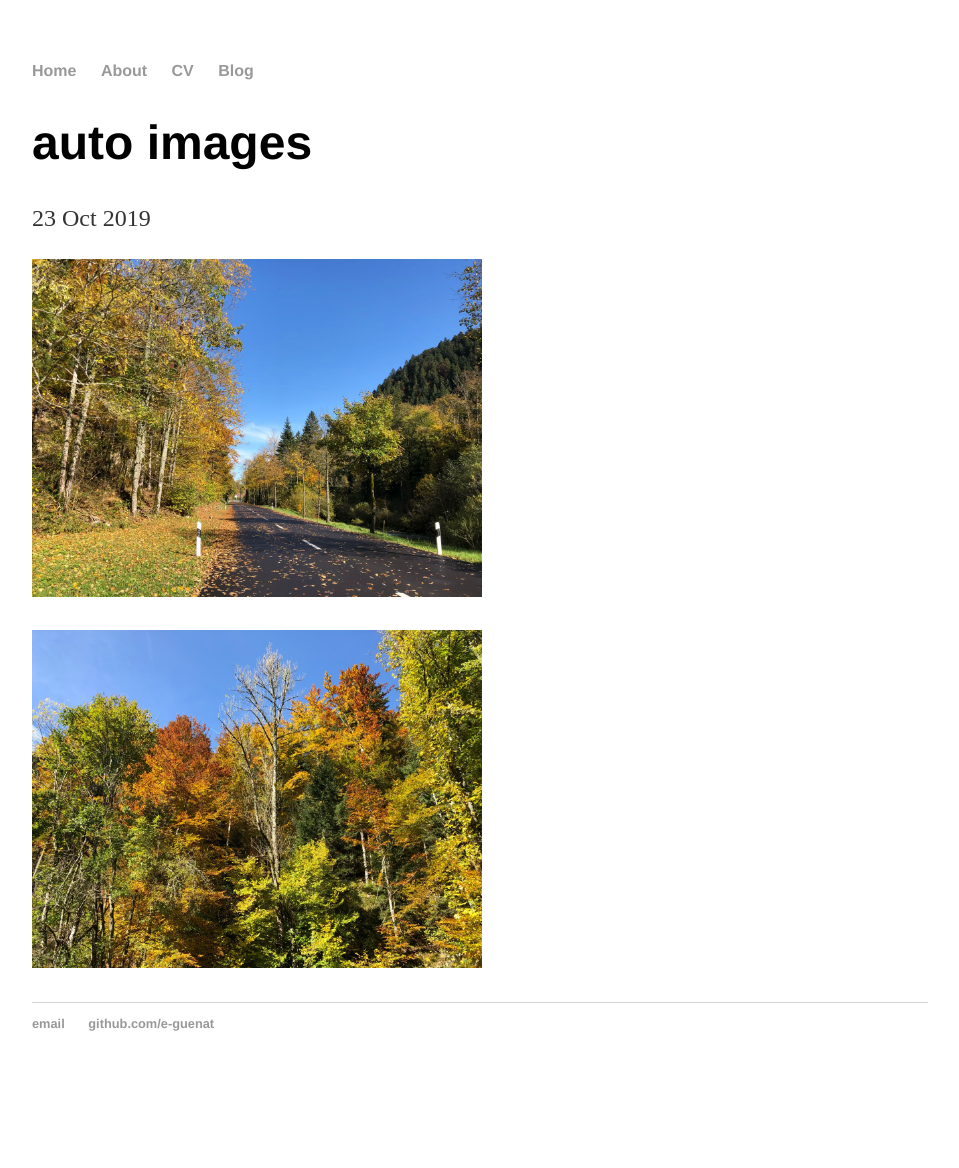
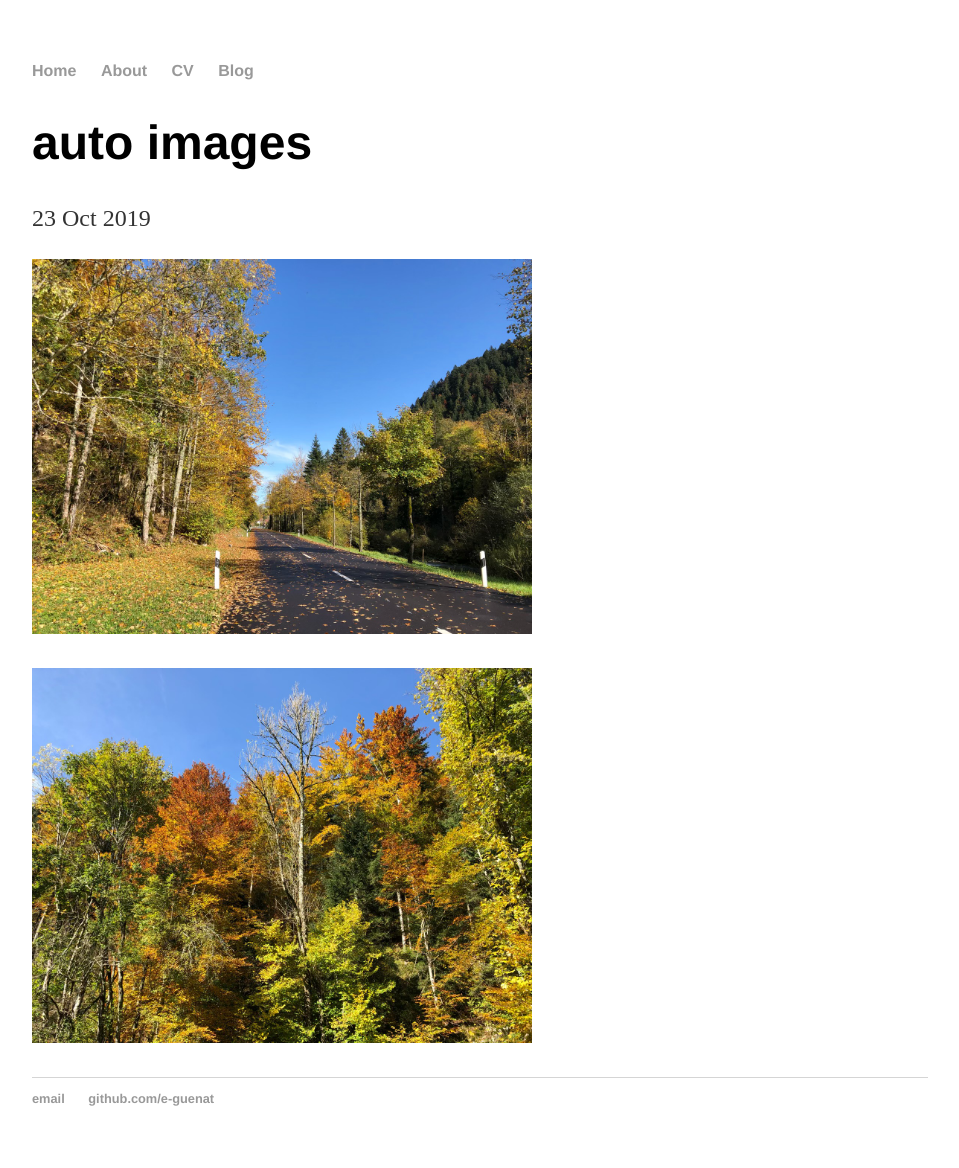
Before and after one commit to e-guenat/e-guenat.github.io, a Jekyll site: the page built from _posts/2019-10-23-latest.md, in a window 1280 px wide. Shown: the whole page, without its empty margins (160-1119 px from the left). Built offline with Jekyll 4.4.1, drawn with Linux system fonts in a browser that asks for light colours; before the commit the page ends 1093 px from its top, so only the background shows below that.

Commit message:
updated css file

```diff
--- a/css/main.css
+++ b/css/main.css
@@ -19,7 +19,7 @@ footer { border-top: 1px solid #d5d5d5; font-size: .8em; }
 /* Blog */
 ul.posts { margin: 20px auto 40px; font-size: 1.5em; }
 ul.posts li { list-style: none; }
-img[alt=PostIm] { width: 450px; }
+img[alt=PostIm] { width: 500px; }
 
 /* CV */
 .cv { margin: 0px 0px 60px; }
```
